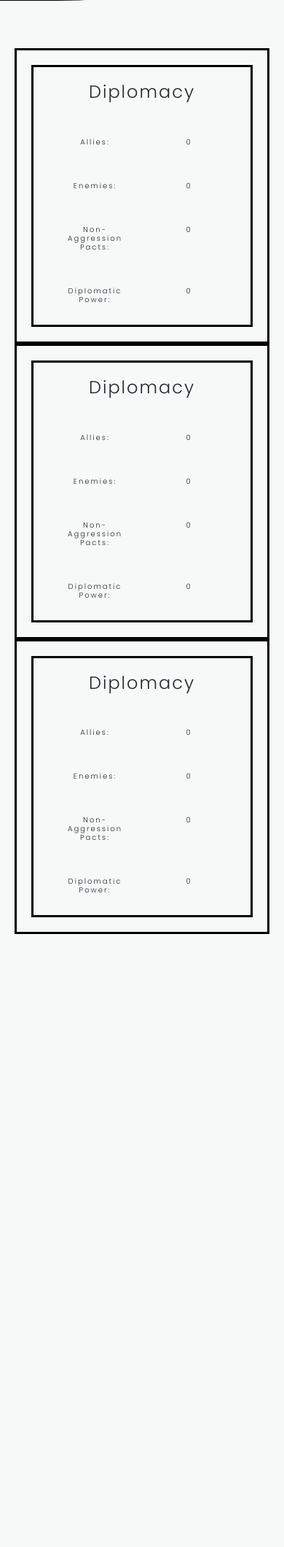
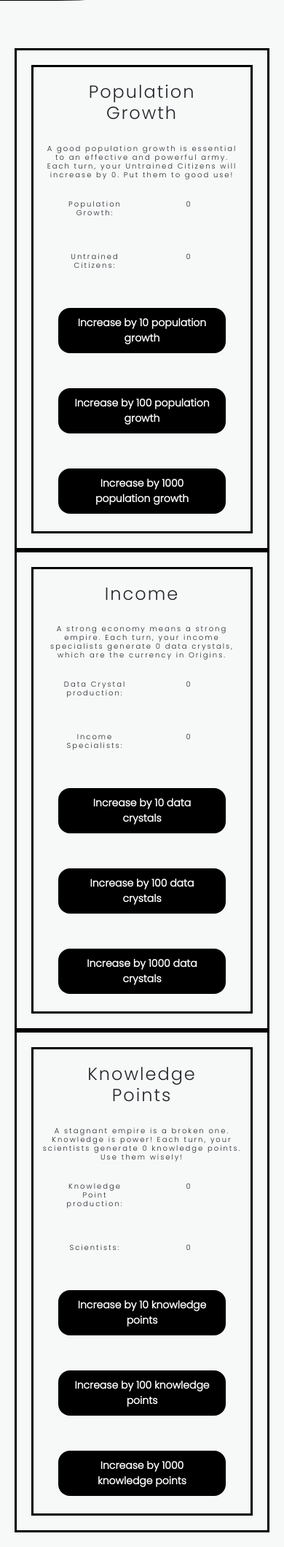
Before and after one commit to Dan-Matthews-23/origin, a Django app: page /production/production in a window 390 px wide. Shown: the part 379-2499 px from the top of the page at 73% size. Before the commit the page ends 1659 px from the top, so only its background shows below. Run offline with Django 5.2, Linux system fonts and the light colour scheme; some libraries are stand-ins or nearby versions.

Commit message:
UPDATED production.html with new content, CREATED production/css

```diff
--- a/home/templates/home/index.html
+++ b/home/templates/home/index.html
@@ -172,6 +172,7 @@
             <form method="POST" action="{% url 'account_signup' %}">
                 {% csrf_token %}
                 <button type="submit" class="submit-btn-black" value="register">Join the fight!</button>
+            </form>
         </div>
     </div>
 </div>
--- /dev/null
+++ b/production/static/production/css/production.css
@@ -0,0 +1,258 @@
+@import url('https://fonts.googleapis.com/css2?family=Anton&display=swap');
+@import url('https://fonts.googleapis.com/css2?family=Poppins:wght@300&display=swap');
+
+body {
+    font-family: 'Poppins', sans-serif;
+    font-size: 14px;
+    letter-spacing: 2px;
+    background-color: #F7F9F9;
+    text-align: center;
+}
+
+#parent-container {
+    width: 95%;
+}
+
+#introduction-container {
+    width: 50%;
+}
+
+.submit-btn-black {
+    background-color: black;
+    border: none;
+    color: white;
+    padding: 10px 20px;
+    text-align: center;
+    text-decoration: none;
+    display: inline-block;
+    margin: 4px 2px;
+    cursor: pointer;
+    border-radius: 16px;
+    font-weight: bold;
+    font-size: 14px;
+}
+
+
+#spartan,
+#amazon,
+#atlantian,
+#witches {
+    background-color: white;
+    width: 100%;
+    padding: 50px;
+    height: 300px;
+    border-style: solid;
+    border-width: thick;
+    border-color: black;
+    border-radius: 0%;
+}
+
+.intoduction-row {
+    padding: 10px;
+}
+
+h1 {
+    font-size: 24px;
+
+}
+
+h2 {
+    font-size: 20px;
+}
+
+h3 {
+    font-size: 18px;
+}
+
+h4 {
+    font-size: 14px;
+}
+
+.with-borders {
+    border-style: solid;
+    border-color: black;
+
+}
+
+.left-grid {
+    width: 100%;
+    float: left;
+}
+
+.right-grid {
+    width: 100%;
+    float: right;
+}
+
+
+.with-white-border {
+    border-style: solid;
+    border-color: white;
+}
+
+.index:link {
+    color: black;
+}
+
+/* visited link */
+.index:visited {
+    color: grey;
+}
+
+/* mouse over link */
+.index:hover {
+    color: blue;
+}
+
+/* selected link */
+.index:active {
+    color: blue;
+}
+
+
+.align-center {
+    margin: auto;
+    text-align: center;
+}
+
+.bold {
+    font-weight: bold;
+}
+
+li {
+    padding: 5px;
+}
+
+ul,
+ol {
+    padding: 5px;
+}
+
+@media screen and (max-width: 1900px) {
+
+    #spartan,
+    #amazon,
+    #atlantian,
+    #witches {
+        border-radius: 0%;
+        border-style: none;
+    }
+}
+
+@media screen and (max-width: 1800px) {
+
+    #spartan,
+    #amazon,
+    #atlantian,
+    #witches {
+        width: 80%;
+        padding: 45px;
+    }
+}
+
+@media screen and (max-width: 1700px) {
+
+    #spartan,
+    #amazon,
+    #atlantian,
+    #witches {
+        width: 80%;
+        padding: 40px;
+    }
+}
+
+@media screen and (max-width: 1600px) {
+
+    #spartan,
+    #amazon,
+    #atlantian,
+    #witches {
+        width: 80%;
+        padding: 35px;
+    }
+}
+
+@media screen and (max-width: 1500px) {
+
+    #spartan,
+    #amazon,
+    #atlantian,
+    #witches {
+        width: 80%;
+        padding: 30px;
+    }
+}
+
+@media screen and (max-width: 1400px) {
+
+    #spartan,
+    #amazon,
+    #atlantian,
+    #witches {
+        width: 80%;
+        padding: 25px;
+    }
+}
+
+@media screen and (max-width: 1300px) {
+
+    #spartan,
+    #amazon,
+    #atlantian,
+    #witches {
+        width: 80%;
+        padding: 20px;
+    }
+}
+
+@media screen and (max-width: 1200px) {
+
+    #spartan,
+    #amazon,
+    #atlantian,
+    #witches {
+        width: 80%;
+        padding: 15px;
+        height: 250px;
+    }
+}
+
+@media screen and (max-width: 1100px) {
+
+    #spartan,
+    #amazon,
+    #atlantian,
+    #witches {
+        width: 80%;
+        padding: 10px;
+        height: 200px;
+    }
+}
+
+@media screen and (max-width: 1000px) {
+    #parent-container {
+        width: 100%;
+    }
+
+    h2 {
+        font-size: 15px;
+    }
+
+    h3 {
+        font-size: 13px;
+    }
+}
+
+@media screen and (max-width: 700px) {
+    #parent-container {
+        width: 100%;
+    }
+
+    h2 {
+        font-size: 12px;
+    }
+
+    h3 {
+        font-size: 10px;
+    }
+}
--- a/production/templates/production/production.html
+++ b/production/templates/production/production.html
@@ -1,21 +1,30 @@
 {% extends "base.html" %}
 {% load static %}
 {% block extra_css %}
-<link rel="stylesheet" href="{% static 'home/css/home.css' %}">
+<link rel="stylesheet" href="{% static 'production/css/production.css' %}">
 {% endblock %}
 {% block content %}
 <div class="container-fluid">
     <div class="row lg-padding">
+
         <div class="col col-12 col-sm-12 col-md-12 col-lg-12 col-xl-6 col-xxl-6 lg-padding with-borders ">
             <div class="container-fluid left-grid with-borders">
                 <div class="row lg-padding">
                     <div class="col">
-                        <h1 class="title-table-header">Diplomacy</h1>
+                        <h1 class="title-table-header">Population Growth</h1>
+                    </div>
+                </div>
+                <div class="row">
+                    <div class="col">
+                        <h3 class="standard-table-text">
+                            A good population growth is essential to an effective and powerful army. Each turn, your
+                            Untrained Citizens will increase by 0. Put them to good use!
+                        </h3>
                     </div>
                 </div>
                 <div class="row lg-padding">
                     <div class="col">
-                        <h3 class="title-table-header">Allies:</h3>
+                        <h3 class="title-table-header">Population Growth:</h3>
                     </div>
                     <div class="col">
                         <h3 class="standard-table-text">0</h3>
@@ -23,7 +32,7 @@
                 </div>
                 <div class="row lg-padding">
                     <div class="col">
-                        <h3 class="title-table-header">Enemies:</h3>
+                        <h3 class="title-table-header">Untrained Citizens:</h3>
                     </div>
                     <div class="col">
                         <h3 class="standard-table-text">0</h3>
@@ -31,19 +40,32 @@
                 </div>
                 <div class="row lg-padding">
                     <div class="col">
-                        <h3 class="title-table-header">Non-Aggression Pacts:</h3>
-                    </div>
-                    <div class="col">
-                        <h3 class="standard-table-text">0</h3>
+                        <form method="POST" action="{% url 'account_signup' %}">
+                            {% csrf_token %}
+                            <button type="submit" class="submit-btn-black" value="pop-ten">Increase by 10
+                                population
+                                growth</button>
+                        </form>
                     </div>
                 </div>
-
                 <div class="row lg-padding">
                     <div class="col">
-                        <h3 class="title-table-header">Diplomatic Power:</h3>
+                        <form method="POST" action="{% url 'account_signup' %}">
+                            {% csrf_token %}
+                            <button type="submit" class="submit-btn-black" value="pop-hundred">Increase by 100
+                                population
+                                growth</button>
+                        </form>
                     </div>
+                </div>
+                <div class="row lg-padding">
                     <div class="col">
-                        <h3 class="standard-table-text">0</h3>
+                        <form method="POST" action="{% url 'account_signup' %}">
+                            {% csrf_token %}
+                            <button type="submit" class="submit-btn-black" value="pop-thousand">Increase by 1000
+                                population
+                                growth</button>
+                        </form>
                     </div>
                 </div>
             </div>
@@ -53,12 +75,20 @@
             <div class="container-fluid left-grid with-borders">
                 <div class="row lg-padding">
                     <div class="col">
-                        <h1 class="title-table-header">Diplomacy</h1>
+                        <h1 class="title-table-header">Income</h1>
+                    </div>
+                </div>
+                <div class="row">
+                    <div class="col">
+                        <h3 class="standard-table-text">
+                            A strong economy means a strong empire. Each turn, your income specialists generate 0 data
+                            crystals, which are the currency in Origins.
+                        </h3>
                     </div>
                 </div>
                 <div class="row lg-padding">
                     <div class="col">
-                        <h3 class="title-table-header">Allies:</h3>
+                        <h3 class="title-table-header">Data Crystal production:</h3>
                     </div>
                     <div class="col">
                         <h3 class="standard-table-text">0</h3>
@@ -66,7 +96,7 @@
                 </div>
                 <div class="row lg-padding">
                     <div class="col">
-                        <h3 class="title-table-header">Enemies:</h3>
+                        <h3 class="title-table-header">Income Specialists:</h3>
                     </div>
                     <div class="col">
                         <h3 class="standard-table-text">0</h3>
@@ -74,19 +104,29 @@
                 </div>
                 <div class="row lg-padding">
                     <div class="col">
-                        <h3 class="title-table-header">Non-Aggression Pacts:</h3>
-                    </div>
-                    <div class="col">
-                        <h3 class="standard-table-text">0</h3>
+                        <form method="POST" action="{% url 'account_signup' %}">
+                            {% csrf_token %}
+                            <button type="submit" class="submit-btn-black" value="income-ten">Increase by 10
+                                data crystals</button>
+                        </form>
                     </div>
                 </div>
-
                 <div class="row lg-padding">
                     <div class="col">
-                        <h3 class="title-table-header">Diplomatic Power:</h3>
+                        <form method="POST" action="{% url 'account_signup' %}">
+                            {% csrf_token %}
+                            <button type="submit" class="submit-btn-black" value="income-hundred">Increase by 100
+                                data crystals</button>
+                        </form>
                     </div>
+                </div>
+                <div class="row lg-padding">
                     <div class="col">
-                        <h3 class="standard-table-text">0</h3>
+                        <form method="POST" action="{% url 'account_signup' %}">
+                            {% csrf_token %}
+                            <button type="submit" class="submit-btn-black" value="income-thousand">Increase by 1000
+                                data crystals</button>
+                        </form>
                     </div>
                 </div>
             </div>
@@ -96,12 +136,20 @@
             <div class="container-fluid left-grid with-borders">
                 <div class="row lg-padding">
                     <div class="col">
-                        <h1 class="title-table-header">Diplomacy</h1>
+                        <h1 class="title-table-header">Knowledge Points</h1>
+                    </div>
+                </div>
+                <div class="row">
+                    <div class="col">
+                        <h3 class="standard-table-text">
+                            A stagnant empire is a broken one. Knowledge is power! Each turn, your scientists generate 0
+                            knowledge points. Use them wisely!
+                        </h3>
                     </div>
                 </div>
                 <div class="row lg-padding">
                     <div class="col">
-                        <h3 class="title-table-header">Allies:</h3>
+                        <h3 class="title-table-header">Knowledge Point production:</h3>
                     </div>
                     <div class="col">
                         <h3 class="standard-table-text">0</h3>
@@ -109,7 +157,7 @@
                 </div>
                 <div class="row lg-padding">
                     <div class="col">
-                        <h3 class="title-table-header">Enemies:</h3>
+                        <h3 class="title-table-header">Scientists:</h3>
                     </div>
                     <div class="col">
                         <h3 class="standard-table-text">0</h3>
@@ -117,23 +165,35 @@
                 </div>
                 <div class="row lg-padding">
                     <div class="col">
-                        <h3 class="title-table-header">Non-Aggression Pacts:</h3>
-                    </div>
-                    <div class="col">
-                        <h3 class="standard-table-text">0</h3>
+                        <form method="POST" action="{% url 'account_signup' %}">
+                            {% csrf_token %}
+                            <button type="submit" class="submit-btn-black" value="knowledge-ten">Increase by 10
+                                knowledge points</button>
+                        </form>
                     </div>
                 </div>
-
                 <div class="row lg-padding">
                     <div class="col">
-                        <h3 class="title-table-header">Diplomatic Power:</h3>
+                        <form method="POST" action="{% url 'account_signup' %}">
+                            {% csrf_token %}
+                            <button type="submit" class="submit-btn-black" value="knowledge-hundred">Increase by 100
+                                knowledge points</button>
+                        </form>
                     </div>
+                </div>
+                <div class="row lg-padding">
                     <div class="col">
-                        <h3 class="standard-table-text">0</h3>
+                        <form method="POST" action="{% url 'account_signup' %}">
+                            {% csrf_token %}
+                            <button type="submit" class="submit-btn-black" value="knowledge-thousand">Increase by 1000
+                                knowledge points</button>
+                        </form>
                     </div>
                 </div>
             </div>
         </div>
+
+
     </div>
 </div>
 {% endblock %}
```
